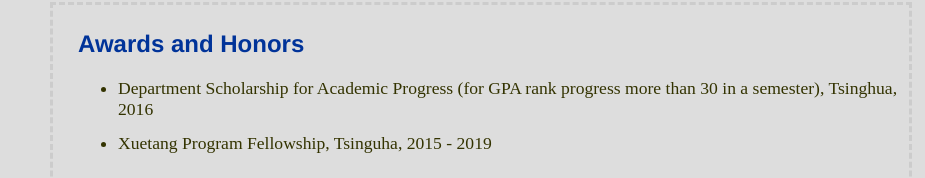
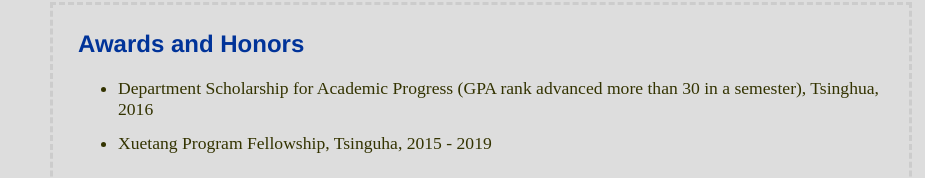
Before and after one commit to Xiao97Wang/Xiao97Wang.github.io, a plain HTML site: page index.html in a window 1280 px wide. Shown: the part 1623-1801 px from the top of the page, without its empty margins (355-1280 px from the left). Drawn offline with Linux system fonts and the light colour scheme; a web font is replaced by a local one.

Commit message:
Update index.html

```diff
--- a/index.html
+++ b/index.html
@@ -159,7 +159,7 @@
     <div class="block">
         <h2>Awards and Honors</h2>
         <ul>
-            <li>Department Scholarship for Academic Progress (for GPA rank progress more than 30 in a semester), Tsinghua, 2016</li>
+            <li>Department Scholarship for Academic Progress (GPA rank advanced more than 30 in a semester), Tsinghua, 2016</li>
             <li>Xuetang Program Fellowship, Tsinguha, 2015 - 2019</li>
         </ul>
     </div>
```
